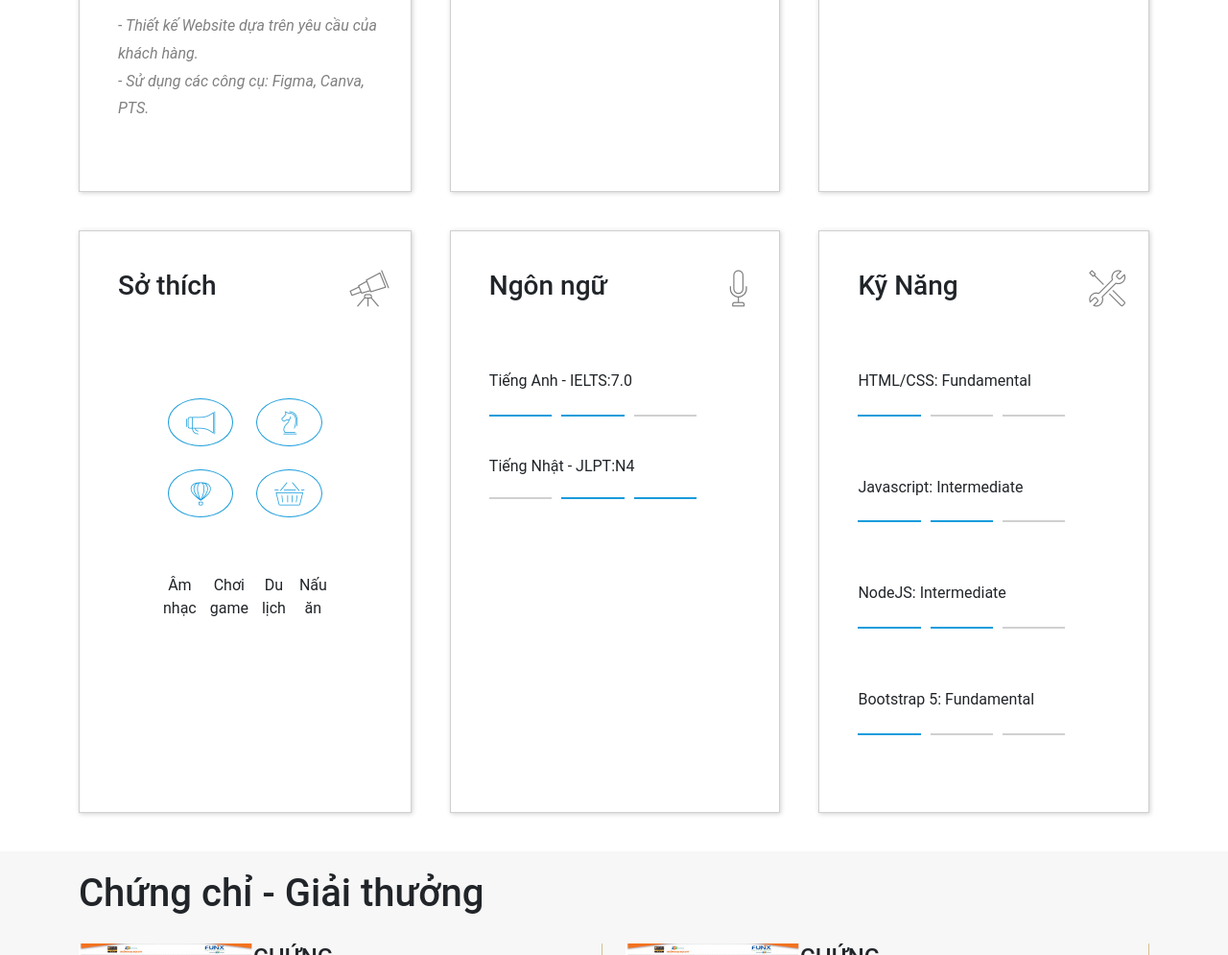
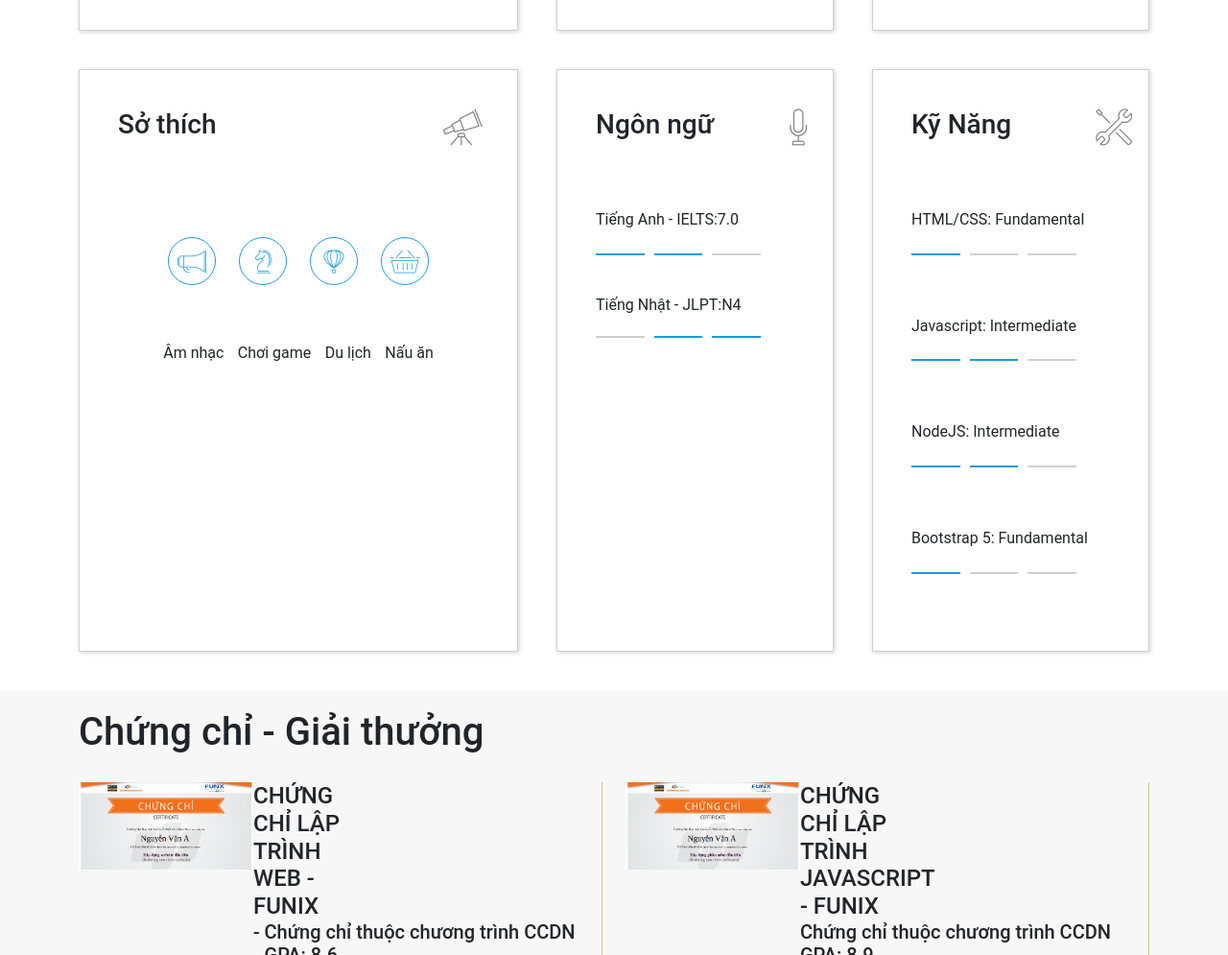
Before and after one commit to manhtunghp/assignment3, a plain HTML site: page index.html in a window 1280 px wide. Shown: the part 1764-2759 px from the top of the page at 96% size. Drawn offline with nearby package versions, Linux system fonts and the light colour scheme; files whose address does not match are found by name.

Commit message:
modified hobby item

```diff
--- a/css/laptop.css
+++ b/css/laptop.css
@@ -604,9 +604,8 @@ p {
   padding: 40px 40px 0px 40px;
 }
 .hobby-icon {
-  display: flex;
-  flex-wrap: wrap;
-  width: 195%;
+  display: grid;
+  grid-template-columns: repeat(4, 1fr);
   padding: 40px 40px 0px 40px;
 }
 .hobby-icon i {
@@ -617,7 +616,6 @@ p {
   border: 1px solid;
   border-radius: 50%;
   line-height: 50px;
-  flex: 1 1 auto;
   text-align: center;
   margin: 12px;
 }
```
